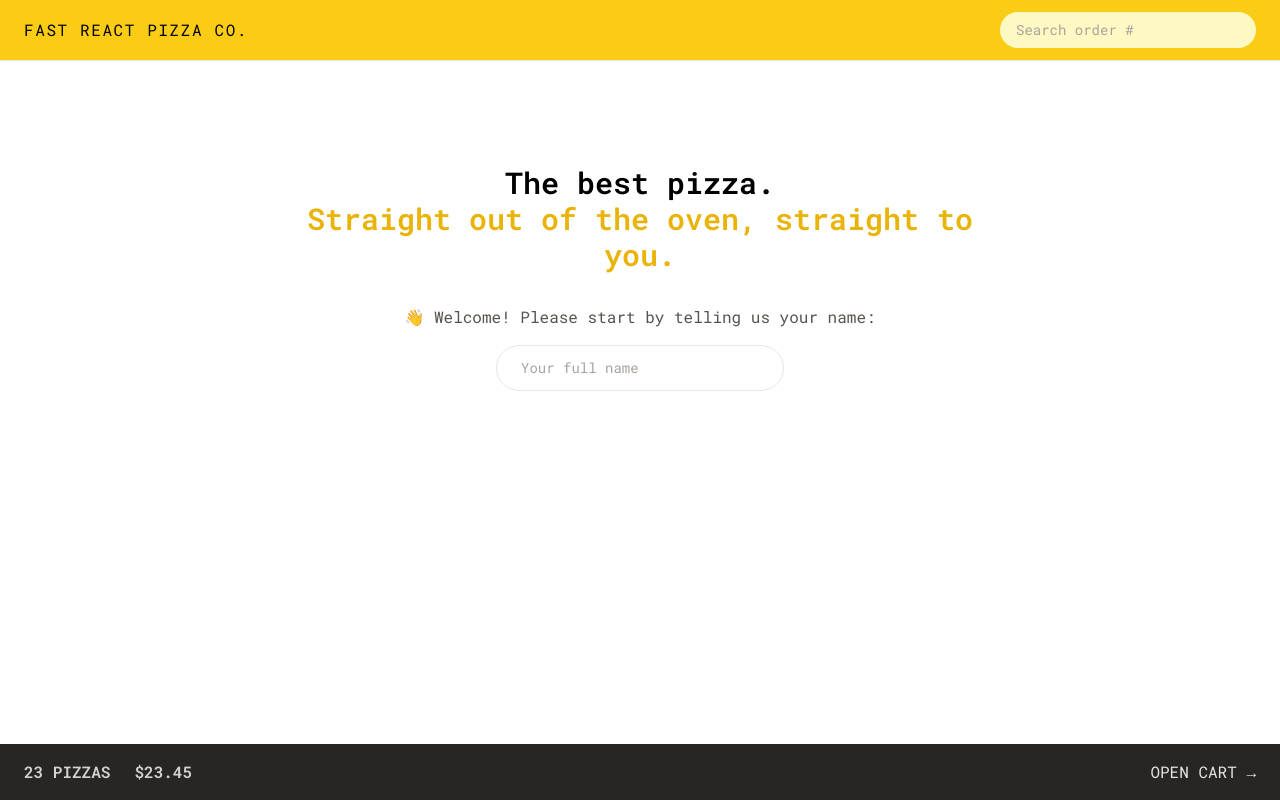
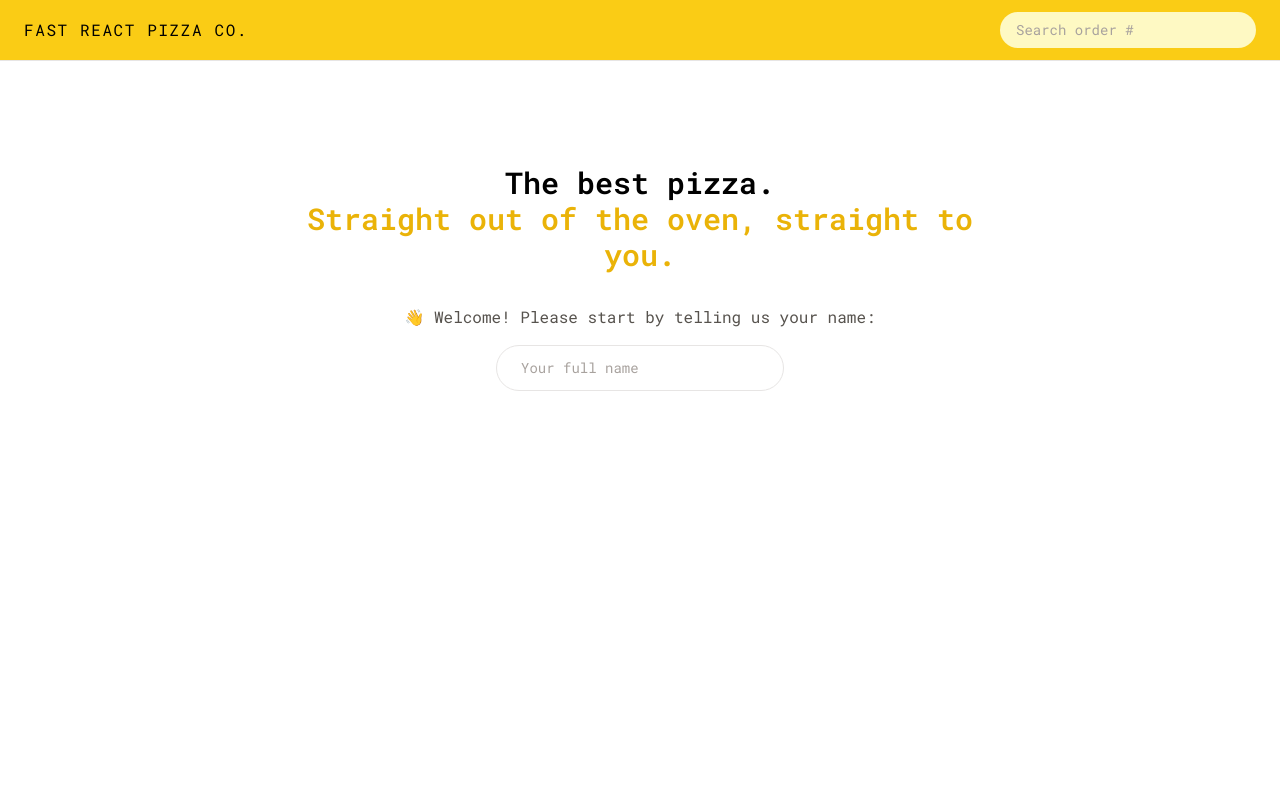
Before and after one commit to bikokwa/16-fast-react-pizza, a React (Vite) app: page / in a window 1280 px wide. Built offline with nearby package versions, Linux system fonts and the light colour scheme.

Commit message:
build cart overview with redux selectors

```diff
--- a/src/features/cart/CartOverview.jsx
+++ b/src/features/cart/CartOverview.jsx
@@ -1,11 +1,20 @@
+
 import { Link } from "react-router-dom";
+import { getTotalCartQuantity, getTotalCartPrice } from "./cartSlice";
+import { useSelector } from "react-redux";
+import { formatCurrency } from "../../utils/helpers";
 
 function CartOverview() {
+  const totalCartQuantity = useSelector(getTotalCartQuantity)
+  const totalCartPrice = useSelector(getTotalCartPrice)
+
+  if (!totalCartQuantity) return null
+
   return (
     <div className="bg-stone-800 px-4 py-4 uppercase text-stone-200 sm:px-6 text-sm md:text-base flex items-center justify-between">
       <p className="space-x-4 text-stone-300 font-semibold sm:space-x-6">
-        <span>23 pizzas</span>
-        <span>$23.45</span>
+        <span>{totalCartQuantity} pizzas</span>
+        <span>{formatCurrency(totalCartPrice)}</span>
       </p>
       <Link to="/cart">Open cart &rarr;</Link>
     </div>
--- a/src/features/cart/cartSlice.js
+++ b/src/features/cart/cartSlice.js
@@ -2,13 +2,7 @@
 
 const initialState = {
   cart : [
-    {
-      pizzaId: 12,
-      name: 'Mediterranean',
-      quantity: 2,
-      unitPrice: 16,
-      totalPrice: 32
-    }
+
   ]
 }
 
@@ -43,3 +37,7 @@
 export const {addItem,deleteItem,increaseItemQuantity,decreaseItemQuantity,clearCart} = cartSlice.actions
 
 export default cartSlice.reducer
+
+export const getTotalCartQuantity = state => state.cart.cart.reduce((sum, item) => sum + item.quantity, 0)
+
+export const getTotalCartPrice = state => state.cart.cart.reduce((sum, item) => sum + item.totalPrice, 0)
```
